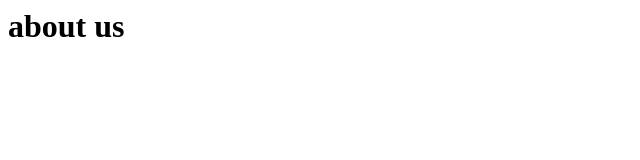
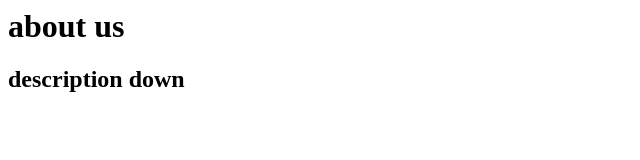
Before and after one commit to luciano-prog/repository1, a plain HTML site: page about.html in a window 1280 px wide. Shown: the whole page, without its empty margins (0-640 px from the left). Drawn offline with Linux system fonts and the light colour scheme.

Commit message:
add second title

```diff
--- a/about.html
+++ b/about.html
@@ -1,3 +1,4 @@
 <html>
 	<h1> about us </h1>
+	<h2>description down </h2>
 </html>
```
Also changed, not shown: 1 other file.
